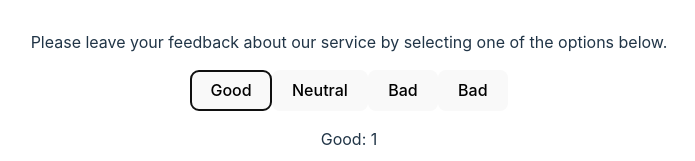
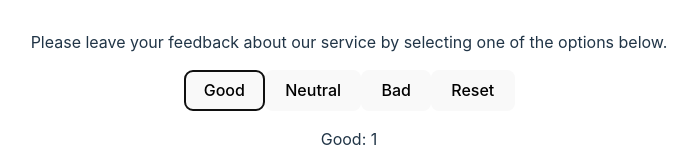
Before and after one commit to Anastassia2312/goit-react-hw-02, a React (Vite) app: page / in a window 1280 px wide. Both pictures are taken after a click on the button "Good". Shown: the part 324-485 px from the top of the page, without its empty margins (291-986 px from the left). Built offline with nearby package versions, Linux system fonts and the light colour scheme.

Commit message:
Update Options.jsx

```diff
--- a/src/components/Options/Options.jsx
+++ b/src/components/Options/Options.jsx
@@ -4,7 +4,7 @@ export default function Feedback({ totalFeedback, updateFeedback, onReset }) {
       <button onClick={() => updateFeedback("good")}>Good</button>
       <button onClick={() => updateFeedback("neutral")}>Neutral</button>
       <button onClick={() => updateFeedback("bad")}>Bad</button>
-      {totalFeedback !== 0 && <button onClick={onReset}>Bad</button>}
+      {totalFeedback !== 0 && <button onClick={onReset}>Reset</button>}
     </div>
   );
 }
```
